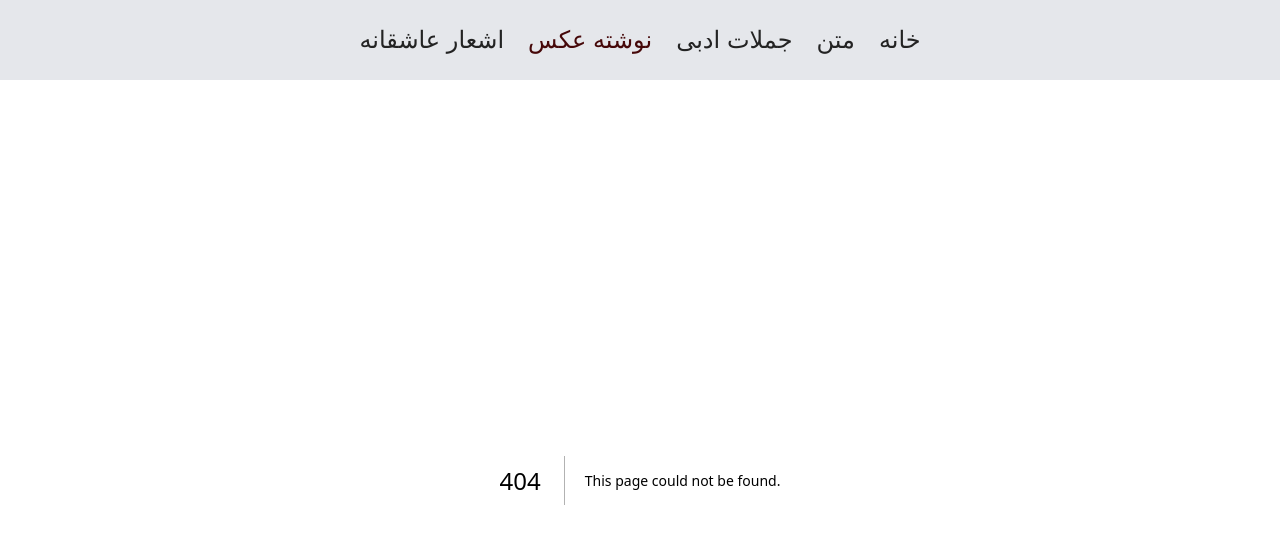
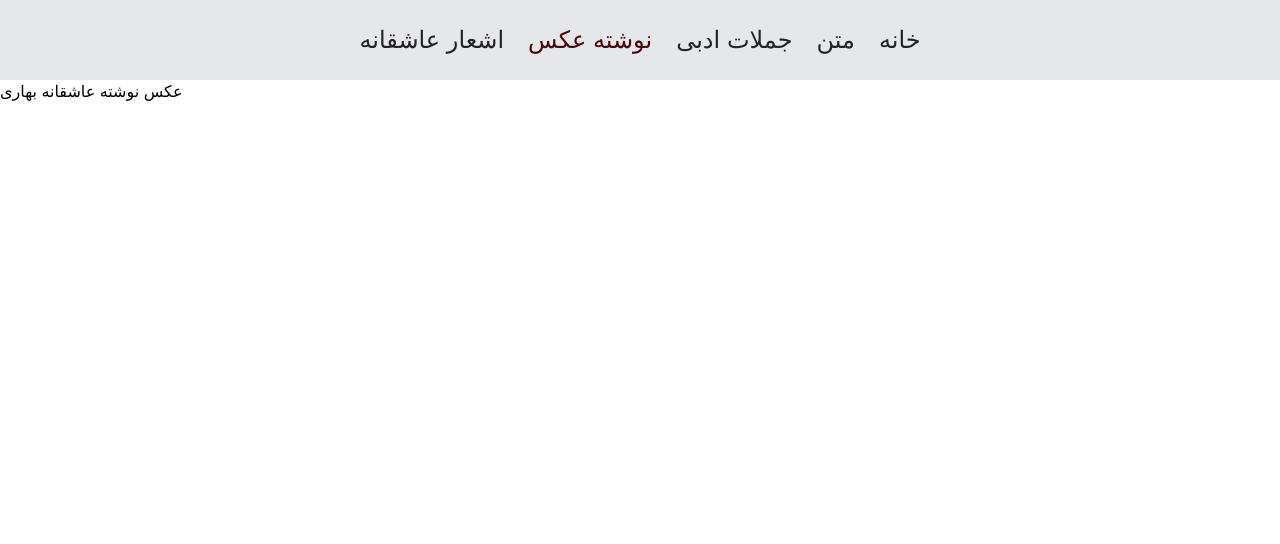
Before and after one commit to NazifaRahimy/spring, a Next.js app: page /image in a window 1280 px wide. Before the commit this address had no page. Shown: the top 544 px of the page. Built offline with nearby package versions, Linux system fonts and the light colour scheme.

Commit message:
Add section structure and spring love title

```diff
--- /dev/null
+++ b/src/app/image/page.tsx
@@ -0,0 +1,9 @@
+const Image = () => {
+    return (
+        <div >
+           <h2 >عکس نوشته عاشقانه بهاری</h2>
+        </div>
+    );
+}
+
+export default Image;
```
